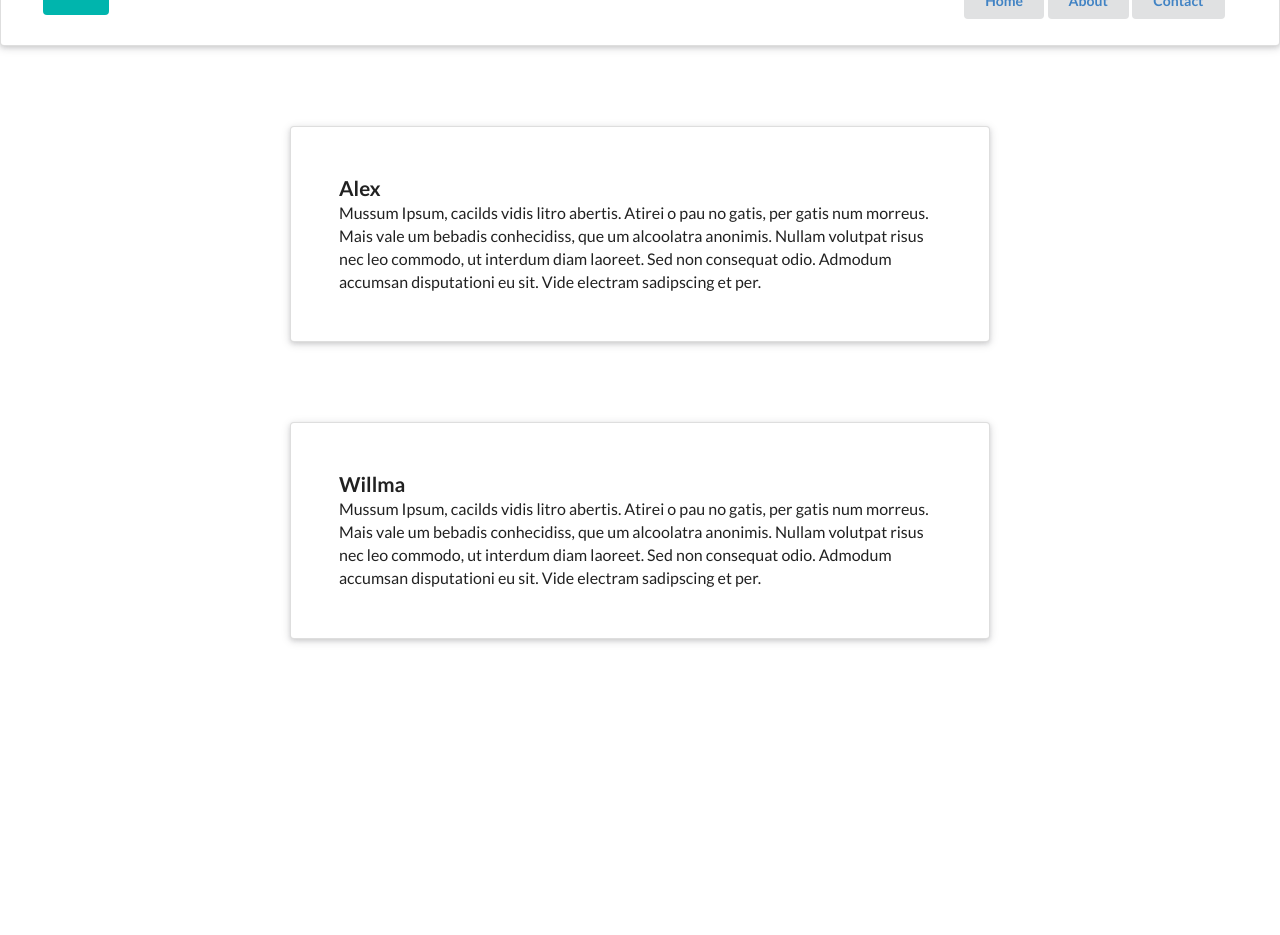
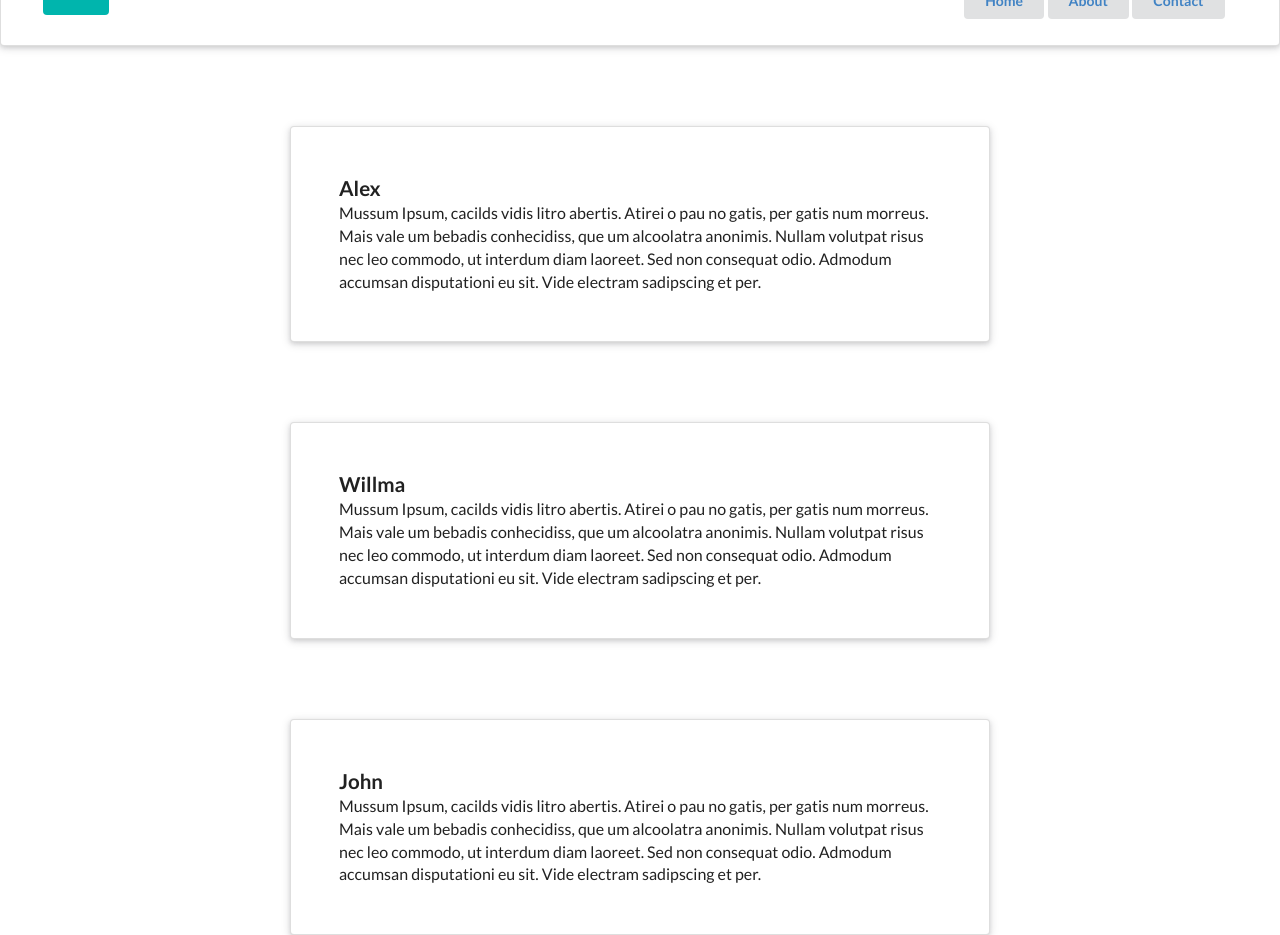
Before and after one commit to angelopolotto/react-studies, a React (Create React App) app in the folder react-router/: page /contact in a window 1280 px wide. Shown: the part 60-995 px from the top of the page. Before the commit the page ends 800 px from the top, so only its background shows below. Built offline with nearby package versions, Linux system fonts and the light colour scheme.

Commit message:
redux and react-redux configuration

```diff
--- a/react-router/package.json
+++ b/react-router/package.json
@@ -8,8 +8,10 @@
     "@testing-library/user-event": "^7.2.1",
     "react": "^16.12.0",
     "react-dom": "^16.12.0",
+    "react-redux": "^7.2.0",
     "react-router-dom": "^5.1.2",
-    "react-scripts": "3.4.0"
+    "react-scripts": "3.4.0",
+    "redux": "^4.0.5"
   },
   "scripts": {
     "start": "react-scripts start",
--- a/react-router/src/components/Contact.js
+++ b/react-router/src/components/Contact.js
@@ -1,26 +1,37 @@
 import React from 'react';
 import {Link} from 'react-router-dom';
+import {connect} from 'react-redux';
 
-const Contact = (props) => {
+const Contact = ({cards}) => {
     //programmatic redirect
-    //console.log(props);
+    // console.log(props.cards);
     // setTimeout(() => {
     //     props.history.push('/about')
     // }, 2000);
+
+
     return (
         <div>
-            <div className='ui raised very padded text container segment'
-             style={{marginTop: '80px'}}>
-                <Link to='/alex' className='ui header'>Alex</Link>
-                <p>Mussum Ipsum, cacilds vidis litro abertis. Atirei o pau no gatis, per gatis num morreus. Mais vale um bebadis conhecidiss, que um alcoolatra anonimis. Nullam volutpat risus nec leo commodo, ut interdum diam laoreet. Sed non consequat odio. Admodum accumsan disputationi eu sit. Vide electram sadipscing et per.</p>
-            </div>
-            <div className='ui raised very padded text container segment'
-                style={{marginTop: '80px'}}>
-                    <Link to='/willma' className='ui header'>Willma</Link>
-                    <p>Mussum Ipsum, cacilds vidis litro abertis. Atirei o pau no gatis, per gatis num morreus. Mais vale um bebadis conhecidiss, que um alcoolatra anonimis. Nullam volutpat risus nec leo commodo, ut interdum diam laoreet. Sed non consequat odio. Admodum accumsan disputationi eu sit. Vide electram sadipscing et per.</p>
-            </div>
+            {
+                cards.map(card => {
+                    return (
+                        <div className='ui raised very padded text container segment'
+                            style={{marginTop: '80px'}}
+                            key={card.id}>
+                            <Link to={`/${card.title}`} className='ui header'>{card.title}</Link>
+                            <p>{card.body}</p>
+                        </div>
+                    )
+                })
+            }
         </div>
     )
 }
 
-export default Contact;
+const mapStateToProps = (state) => {
+    return {
+        cards: state.cards
+    }
+}
+
+export default connect(mapStateToProps)(Contact);
--- a/react-router/src/index.js
+++ b/react-router/src/index.js
@@ -1,5 +1,10 @@
 import React from 'react';
 import ReactDOM from 'react-dom';
 import App from './App';
+import {createStore} from 'redux'
+import {Provider} from 'react-redux';
+import RootReducer from './reducers/RootReducer'
 
-ReactDOM.render( < App / > , document.getElementById('root'));
+const store = createStore(RootReducer);
+
+ReactDOM.render( <Provider store={store}><App /></Provider> , document.getElementById('root'));
--- /dev/null
+++ b/react-router/src/reducers/RootReducer.js
@@ -0,0 +1,13 @@
+const initialState = {
+    cards: [
+        {id: 1, title: 'Alex', body: 'Mussum Ipsum, cacilds vidis litro abertis. Atirei o pau no gatis, per gatis num morreus. Mais vale um bebadis conhecidiss, que um alcoolatra anonimis. Nullam volutpat risus nec leo commodo, ut interdum diam laoreet. Sed non consequat odio. Admodum accumsan disputationi eu sit. Vide electram sadipscing et per.'},
+        {id: 2, title: 'Willma', body: 'Mussum Ipsum, cacilds vidis litro abertis. Atirei o pau no gatis, per gatis num morreus. Mais vale um bebadis conhecidiss, que um alcoolatra anonimis. Nullam volutpat risus nec leo commodo, ut interdum diam laoreet. Sed non consequat odio. Admodum accumsan disputationi eu sit. Vide electram sadipscing et per.'},
+        {id: 3, title: 'John', body: 'Mussum Ipsum, cacilds vidis litro abertis. Atirei o pau no gatis, per gatis num morreus. Mais vale um bebadis conhecidiss, que um alcoolatra anonimis. Nullam volutpat risus nec leo commodo, ut interdum diam laoreet. Sed non consequat odio. Admodum accumsan disputationi eu sit. Vide electram sadipscing et per.'}
+    ]
+}
+
+const RootReducer = (state = initialState, action) => {
+    return state;
+}
+
+export default RootReducer
```
Also changed, not shown: 1 other file (tests, documents, lock files or other folders).
